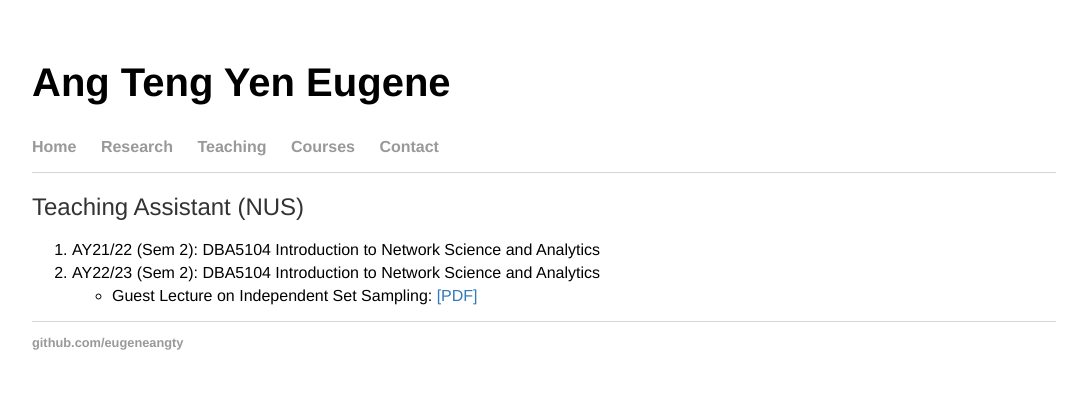
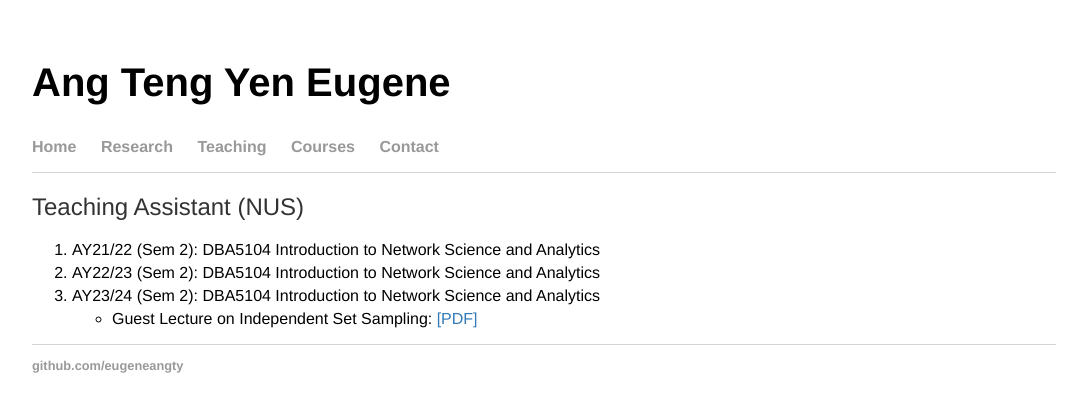
Before and after one commit to eugeneangty/eugeneangty.github.io, a Jekyll site: the page built from teaching/index.html, in a window 1280 px wide. Shown: the top 412 px of the page, without its empty margins (96-1183 px from the left). Built offline with Jekyll 4.4.1, drawn with Linux system fonts in a browser that asks for light colours.

Commit message:
Update index.html

```diff
--- a/teaching/index.html
+++ b/teaching/index.html
@@ -8,6 +8,7 @@ title: Ang Teng Yen Eugene
   <ol>
 	<li>AY21/22 (Sem 2): DBA5104 Introduction to Network Science and Analytics</li>
 	<li>AY22/23 (Sem 2): DBA5104 Introduction to Network Science and Analytics</li>
+	<li>AY23/24 (Sem 2): DBA5104 Introduction to Network Science and Analytics</li>
 	<ul>
 		<li> Guest Lecture on Independent Set Sampling: <a href="/research/Independent Set Sampling.pdf" target="_blank">[PDF]</a></li>
 	<ul>
```
